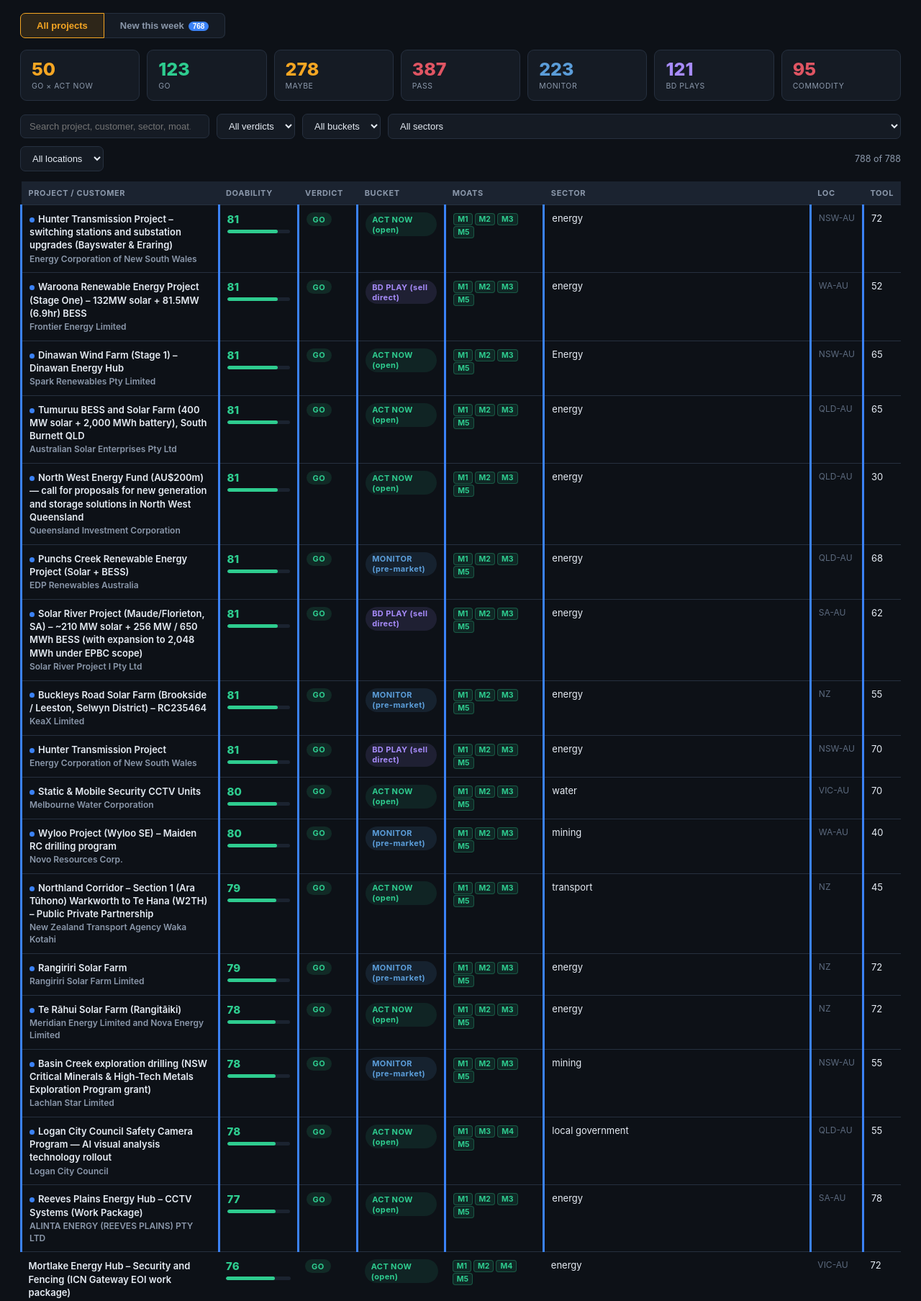
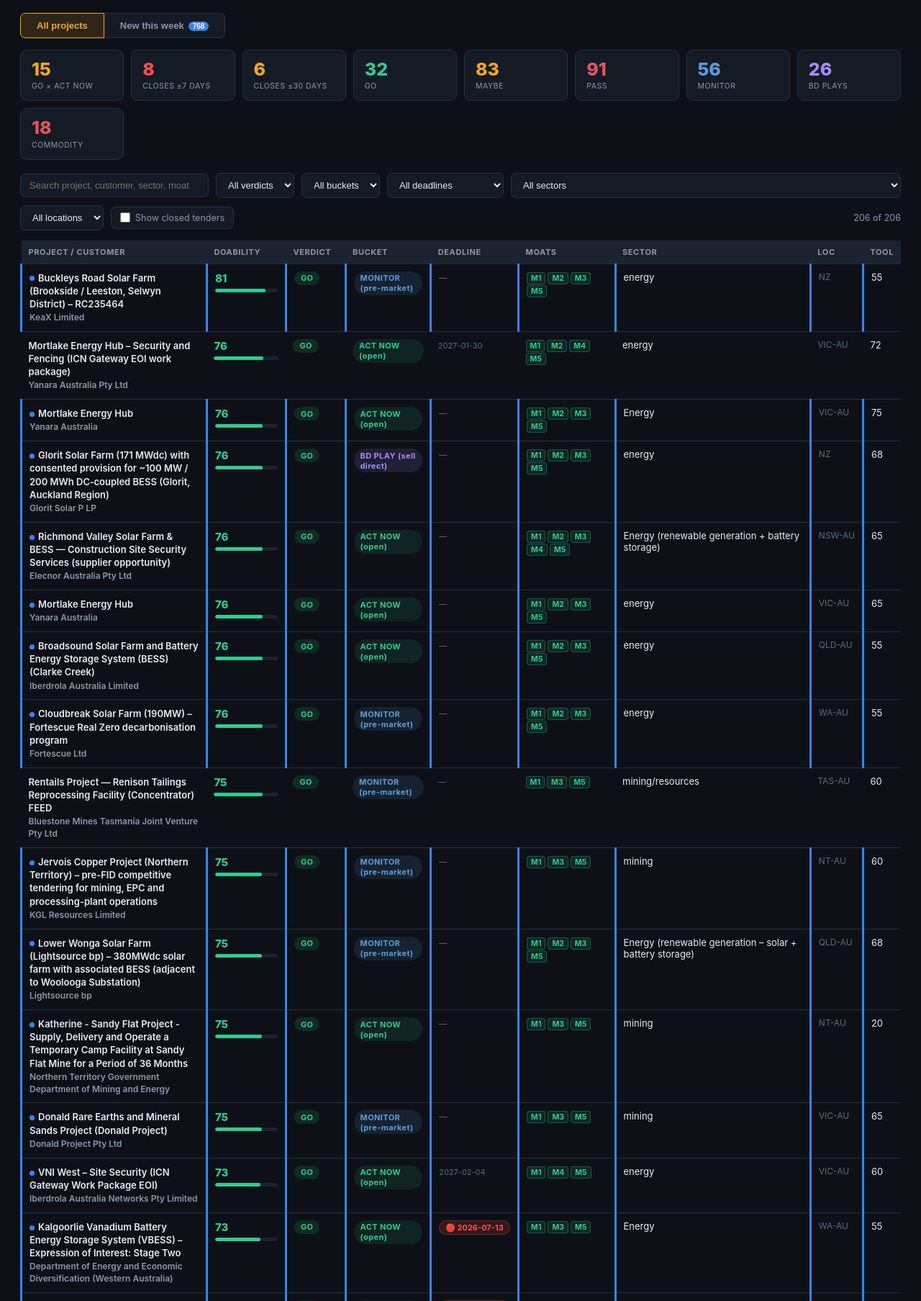
Before and after one commit to kavanmehta-pixel/vi-tender-triage, a Flask app: page / in a window 1280 px wide. Shown: the part 111-1918 px from the top of the page at 72% size. Run offline with Flask 3, Linux system fonts and the light colour scheme; data comes from the database, SQL or seed files in the repository; both versions use the stored data as it was after the commit.

Commit message:
add closing dates, deadline badges, closed filter, hide-closed toggle

```diff
--- a/app.py
+++ b/app.py
@@ -1,5 +1,5 @@
 import os, json, csv, io, re, sqlite3, hashlib, secrets
-from datetime import datetime, timedelta
+from datetime import datetime, timedelta, date
 from flask import Flask, request, jsonify, render_template, g
 
 app = Flask(__name__)
@@ -48,7 +48,9 @@
         commodity TEXT,
         first_seen_at TEXT,
         last_seen_at TEXT,
-        run_id TEXT
+        run_id TEXT,
+        closing_date TEXT,
+        is_closed INTEGER DEFAULT 0
     );
     CREATE TABLE IF NOT EXISTS contacts (
         id INTEGER PRIMARY KEY AUTOINCREMENT,
@@ -80,7 +82,75 @@
     CREATE INDEX IF NOT EXISTS idx_run_id ON projects(run_id);
     CREATE INDEX IF NOT EXISTS idx_verdict ON projects(verdict);
     """)
+    # Migrations for existing DBs
+    try:
+        db.execute("ALTER TABLE projects ADD COLUMN closing_date TEXT")
+    except Exception:
+        pass
+    try:
+        db.execute("ALTER TABLE projects ADD COLUMN is_closed INTEGER DEFAULT 0")
+    except Exception:
+        pass
+    db.commit()
     db.close()
+
+
+# ─── Date Parser ────────────────────────────────────────────────────────
+
+MONTH_MAP = {
+    'jan': 1, 'feb': 2, 'mar': 3, 'apr': 4, 'may': 5, 'jun': 6,
+    'jul': 7, 'aug': 8, 'sep': 9, 'oct': 10, 'nov': 11, 'dec': 12,
+    'january': 1, 'february': 2, 'march': 3, 'april': 4, 'june': 6,
+    'july': 7, 'august': 8, 'september': 9, 'october': 10,
+    'november': 11, 'december': 12,
+}
+
+def extract_closing_date(stage_text):
+    """Extract closing date from stage field text. Returns ISO date string or None."""
+    if not stage_text:
+        return None
+    text = stage_text.lower()
+
+    # Priority: look near close/closing/deadline keywords first
+    patterns = [
+        # "closes 14 Jul 2026", "closing 9 July 2026", "close 20 July 2026"
+        r'clos(?:e[sd]?|ing)[^;\n]{0,40}?(\d{1,2})\s+(jan(?:uary)?|feb(?:ruary)?|mar(?:ch)?|apr(?:il)?|may|jun(?:e)?|jul(?:y)?|aug(?:ust)?|sep(?:tember)?|oct(?:ober)?|nov(?:ember)?|dec(?:ember)?)\s+(\d{4})',
+        # "due 14 Jul 2026"
+        r'due[^;\n]{0,20}?(\d{1,2})\s+(jan(?:uary)?|feb(?:ruary)?|mar(?:ch)?|apr(?:il)?|may|jun(?:e)?|jul(?:y)?|aug(?:ust)?|sep(?:tember)?|oct(?:ober)?|nov(?:ember)?|dec(?:ember)?)\s+(\d{4})',
+        # Fallback: any "14 Jul 2026" style date
+        r'(\d{1,2})\s+(jan(?:uary)?|feb(?:ruary)?|mar(?:ch)?|apr(?:il)?|may|jun(?:e)?|jul(?:y)?|aug(?:ust)?|sep(?:tember)?|oct(?:ober)?|nov(?:ember)?|dec(?:ember)?)\s+(\d{4})',
+    ]
+
+    for pat in patterns:
+        matches = re.findall(pat, text)
+        for m in matches:
+            try:
+                d, mon, yr = int(m[0]), MONTH_MAP.get(m[1][:3]), int(m[2])
+                if mon and 2025 <= yr <= 2030 and 1 <= d <= 31:
+                    return date(yr, mon, d).isoformat()
+            except Exception:
+                continue
+    return None
+
+
+def deadline_status(closing_date_str):
+    """Returns: 'closed', 'urgent' (<=7d), 'soon' (8-30d), 'future', or None."""
+    if not closing_date_str:
+        return None
+    try:
+        cd = date.fromisoformat(closing_date_str)
+        today = date.today()
+        delta = (cd - today).days
+        if delta < 0:
+            return 'closed'
+        elif delta <= 7:
+            return 'urgent'
+        elif delta <= 30:
+            return 'soon'
+        else:
+            return 'future'
+    except Exception:
+        return None
 
 # ─── Moat Scorer v2.2 ──────────────────────────────────────────────────
 
@@ -235,13 +305,21 @@
         total += 1
         h = make_hash(row)
         scores = score_project(row)
+
+        # Extract closing date from stage field
+        stage_text = row.get("stage", "") + " " + row.get("notes", "")
+        closing_date = extract_closing_date(stage_text)
+        ds = deadline_status(closing_date)
+        is_closed = 1 if ds == 'closed' else 0
+
         existing = db.execute("SELECT id, first_seen_at FROM projects WHERE project_hash = ?", (h,)).fetchone()
 
         if existing:
             db.execute("""UPDATE projects SET
                 doability_score=?, verdict=?, action_bucket=?, moats=?, moat_count=?,
                 risk_flags=?, commodity=?, last_seen_at=?, run_id=?,
-                stage=?, opportunity_type=?, priority_score=?, signal_summary=?, notes=?, active=?
+                stage=?, opportunity_type=?, priority_score=?, signal_summary=?, notes=?, active=?,
+                closing_date=?, is_closed=?
                 WHERE project_hash=?""",
                 (scores["doability_score"], scores["verdict"], scores["action_bucket"],
                  scores["moats"], scores["moat_count"], scores["risk_flags"], scores["commodity"],
@@ -249,6 +327,7 @@
                  row.get("stage", ""), row.get("opportunity_type", ""),
                  row.get("priority_score", ""), row.get("signal_summary", ""),
                  row.get("notes", ""), row.get("active", ""),
+                 closing_date, is_closed,
                  h))
         else:
             new_count += 1
@@ -258,15 +337,16 @@
                  stage, year, source_url, socI_relevance, opportunity_type, priority_score,
                  signal_summary, notes, active,
                  doability_score, verdict, action_bucket, moats, moat_count,
-                 risk_flags, commodity, first_seen_at, last_seen_at, run_id)
-                VALUES (?,?,?,?,?,?,?,?,?,?,?,?,?,?,?,?,?,?,?,?,?,?,?,?,?)""",
+                 risk_flags, commodity, first_seen_at, last_seen_at, run_id,
+                 closing_date, is_closed)
+                VALUES (?,?,?,?,?,?,?,?,?,?,?,?,?,?,?,?,?,?,?,?,?,?,?,?,?,?,?)""",
                 (h, vals["project_name"], vals["customer"], vals["location"],
                  vals["asset_type"], vals["sector"], vals["stage"], vals["year"],
                  vals["source_url"], vals["socI_relevance"], vals["opportunity_type"],
                  vals["priority_score"], vals["signal_summary"], vals["notes"], vals["active"],
                  scores["doability_score"], scores["verdict"], scores["action_bucket"],
                  scores["moats"], scores["moat_count"], scores["risk_flags"], scores["commodity"],
-                 now, now, run_id))
+                 now, now, run_id, closing_date, is_closed))
 
     return total, new_count
 
@@ -301,14 +381,23 @@
 @app.route("/api/projects")
 def api_projects():
     db = get_db()
-    rows = db.execute("""
+    hide_closed = request.args.get("hide_closed", "1") == "1"
+    where = "WHERE active = 'true'"
+    if hide_closed:
+        where += " AND (is_closed = 0 OR is_closed IS NULL)"
+    rows = db.execute(f"""
         SELECT *, CASE WHEN first_seen_at = last_seen_at AND run_id = (
             SELECT id FROM runs ORDER BY created_at DESC LIMIT 1
         ) THEN 1 ELSE 0 END as is_new
-        FROM projects WHERE active = 'true'
+        FROM projects {where}
         ORDER BY doability_score DESC
     """).fetchall()
-    return jsonify([dict(r) for r in rows])
+    result = []
+    for r in rows:
+        d = dict(r)
+        d["deadline_status"] = deadline_status(d.get("closing_date"))
+        result.append(d)
+    return jsonify(result)
 
 
 @app.route("/api/projects/new")
--- a/templates/dashboard.html
+++ b/templates/dashboard.html
@@ -13,10 +13,11 @@
   --maybe:#f5a623;--maybe-dim:rgba(245,166,35,.13);
   --pass:#e05563;--pass-dim:rgba(224,85,99,.12);
   --mon:#5b9dd9;--bd:#a78bfa;--new:#3b82f6;
+  --urgent:#ff4d4d;--soon:#f97316;--closed:#4a5568;
 }
 *{margin:0;padding:0;box-sizing:border-box}
 body{background:var(--bg);color:var(--text);font-family:-apple-system,'Segoe UI',Roboto,Helvetica,Arial,sans-serif;font-size:14px}
-.wrap{max-width:1520px;margin:0 auto;padding:24px 28px 80px}
+.wrap{max-width:1560px;margin:0 auto;padding:24px 28px 80px}
 header{display:flex;justify-content:space-between;align-items:flex-end;flex-wrap:wrap;gap:12px;border-bottom:1px solid var(--line);padding-bottom:18px;margin-bottom:18px}
 h1{font-size:21px;font-weight:700}
 h1 span{color:var(--amber)}
@@ -30,17 +31,20 @@
 .view-toggle button:last-child{border-radius:0 7px 7px 0;border-left:none}
 .view-toggle button.on{background:var(--amber-dim);color:var(--amber);border-color:var(--amber)}
 .new-badge{background:var(--new);color:#fff;font-size:10px;padding:1px 6px;border-radius:10px;margin-left:6px;font-weight:700}
-.cards{display:grid;grid-template-columns:repeat(auto-fit,minmax(140px,1fr));gap:10px;margin-bottom:18px}
+.cards{display:grid;grid-template-columns:repeat(auto-fit,minmax(130px,1fr));gap:10px;margin-bottom:18px}
 .card{background:var(--panel);border:1px solid var(--line);border-radius:9px;padding:13px 15px;cursor:pointer;transition:border-color .15s}
 .card:hover{border-color:var(--amber)}
 .card.on{border-color:var(--amber);background:var(--amber-dim)}
 .card .n{font-size:25px;font-weight:800;line-height:1.1}
 .card .l{font-size:10.5px;color:var(--muted);margin-top:3px;text-transform:uppercase;letter-spacing:.5px}
-.n.go{color:var(--go)}.n.maybe{color:var(--maybe)}.n.pass{color:var(--pass)}.n.mon{color:var(--mon)}.n.bd{color:var(--bd)}.n.hot{color:var(--amber)}.n.new{color:var(--new)}
+.n.go{color:var(--go)}.n.maybe{color:var(--maybe)}.n.pass{color:var(--pass)}.n.mon{color:var(--mon)}.n.bd{color:var(--bd)}.n.hot{color:var(--amber)}.n.new{color:var(--new)}.n.urgent{color:var(--urgent)}
 .toolbar{display:flex;gap:10px;flex-wrap:wrap;align-items:center;margin-bottom:14px}
 input[type=search],select{background:var(--panel);border:1px solid var(--line);color:var(--text);border-radius:7px;padding:8px 12px;font-size:13px;outline:none}
 input[type=search]{flex:1;min-width:220px}
 input[type=search]:focus,select:focus{border-color:var(--amber)}
+.toggle-closed{display:flex;align-items:center;gap:7px;font-size:12.5px;color:var(--muted);cursor:pointer;padding:7px 12px;background:var(--panel);border:1px solid var(--line);border-radius:7px;white-space:nowrap}
+.toggle-closed input{cursor:pointer;width:14px;height:14px}
+.toggle-closed.active{border-color:var(--urgent);color:var(--urgent)}
 .count{color:var(--muted);font-size:12.5px;margin-left:auto;white-space:nowrap}
 table{width:100%;border-collapse:collapse}
 th{position:sticky;top:0;background:var(--panel2);color:var(--muted);font-size:11px;text-transform:uppercase;letter-spacing:.6px;text-align:left;padding:9px 10px;border-bottom:1px solid var(--line);cursor:pointer;user-select:none;white-space:nowrap;z-index:2}
@@ -49,7 +53,8 @@
 tr.row{cursor:pointer}
 tr.row:hover td{background:rgba(255,255,255,.025)}
 tr.row.is-new td{border-left:3px solid var(--new)}
-.pname{font-weight:600;max-width:400px;line-height:1.4}
+tr.row.is-closed td{opacity:0.45}
+.pname{font-weight:600;max-width:380px;line-height:1.4}
 .pname a{color:var(--text);text-decoration:none}
 .pname a:hover{color:var(--amber);text-decoration:underline}
 .cust{color:var(--muted);font-size:12px;margin-top:2px}
@@ -57,6 +62,10 @@
 .badge{display:inline-block;padding:2.5px 9px;border-radius:20px;font-size:11px;font-weight:700;letter-spacing:.4px}
 .b-GO{background:var(--go-dim);color:var(--go)}.b-MAYBE{background:var(--maybe-dim);color:var(--maybe)}.b-PASS{background:var(--pass-dim);color:var(--pass)}
 .b-act{background:rgba(46,204,143,.1);color:var(--go)}.b-mon{background:rgba(91,157,217,.12);color:var(--mon)}.b-bd{background:rgba(167,139,250,.12);color:var(--bd)}.b-rev{background:rgba(139,152,171,.12);color:var(--muted)}
+.dl-urgent{display:inline-flex;align-items:center;gap:4px;background:rgba(255,77,77,.15);color:var(--urgent);border:1px solid rgba(255,77,77,.3);border-radius:12px;padding:2px 8px;font-size:11px;font-weight:700;white-space:nowrap}
+.dl-soon{display:inline-flex;align-items:center;gap:4px;background:rgba(249,115,22,.12);color:var(--soon);border:1px solid rgba(249,115,22,.3);border-radius:12px;padding:2px 8px;font-size:11px;font-weight:700;white-space:nowrap}
+.dl-closed{display:inline-flex;align-items:center;gap:4px;background:rgba(74,85,104,.2);color:var(--closed);border:1px solid rgba(74,85,104,.3);border-radius:12px;padding:2px 8px;font-size:11px;font-weight:600;white-space:nowrap;text-decoration:line-through}
+.dl-future{color:var(--dim);font-size:11px;white-space:nowrap}
 .scorecell{min-width:110px}
 .bar{height:5px;background:var(--panel2);border-radius:3px;overflow:hidden;margin-top:5px}
 .bar i{display:block;height:100%;border-radius:3px}
@@ -69,7 +78,7 @@
 .loc{color:var(--dim);font-size:12px;white-space:nowrap}
 .foot{color:var(--dim);font-size:11.5px;margin-top:26px;line-height:1.7;border-top:1px solid var(--line);padding-top:14px}
 .loading{text-align:center;padding:60px;color:var(--muted);font-size:15px}
-@media(max-width:900px){.wrap{padding:14px}th:nth-child(6),td:nth-child(6),th:nth-child(7),td:nth-child(7){display:none}}
+@media(max-width:900px){.wrap{padding:14px}th:nth-child(7),td:nth-child(7),th:nth-child(8),td:nth-child(8){display:none}}
 </style>
 </head>
 <body>
@@ -93,8 +102,12 @@
   <input type="search" id="q" placeholder="Search project, customer, sector, moat…">
   <select id="fVerdict"><option value="">All verdicts</option><option>GO</option><option>MAYBE</option><option>PASS</option></select>
   <select id="fAction"><option value="">All buckets</option><option value="ACT NOW (open)">Act now</option><option value="MONITOR (pre-market)">Monitor</option><option value="BD PLAY (sell direct)">BD play</option><option value="REVIEW">Review</option></select>
+  <select id="fDeadline"><option value="">All deadlines</option><option value="urgent">🔴 Closes ≤7 days</option><option value="soon">🟠 Closes ≤30 days</option><option value="future">Future</option><option value="closed">Closed</option></select>
   <select id="fSector"><option value="">All sectors</option></select>
   <select id="fLoc"><option value="">All locations</option></select>
+  <label class="toggle-closed" id="closedToggle">
+    <input type="checkbox" id="showClosed" onchange="toggleClosed()"> Show closed tenders
+  </label>
   <span class="count" id="count"></span>
 </div>
 
@@ -106,6 +119,7 @@
   <th data-k="doability_score">Doability</th>
   <th data-k="verdict">Verdict</th>
   <th data-k="action_bucket">Bucket</th>
+  <th data-k="closing_date">Deadline</th>
   <th data-k="moat_count">Moats</th>
   <th data-k="sector">Sector</th>
   <th data-k="location">Loc</th>
@@ -116,17 +130,24 @@
 </div>
 
 <div class="foot">
-  Doability asks "does VI have a unique, defensible entry here" — not just "is it a CCTV job". Score core: 1 moat ≈ 39, 2 ≈ 55, 3 ≈ 67, 4 ≈ 75, 5 ≈ 81 before sector and flags. <b style="color:var(--text)">New this week</b> shows projects first seen in the latest run. <b style="color:var(--text)">Tool score</b> is John's priority score from the discovery pipeline.
+  Doability asks "does VI have a unique, defensible entry here" — not just "is it a CCTV job". Score core: 1 moat ≈ 39, 2 ≈ 55, 3 ≈ 67, 4 ≈ 75, 5 ≈ 81 before sector and flags. <b style="color:var(--text)">New this week</b> shows projects first seen in the latest run. <b style="color:var(--text)">Tool score</b> is John's priority score from the discovery pipeline. Closed tenders are hidden by default — use "Show closed" to reveal them (dimmed).
 </div>
 </div>
 
 <script>
-let DATA=[], DATA_NEW=[], view='all', sortK=null, sortAsc=false, filt={q:'',verdict:'',action:'',sector:'',loc:'',card:''};
+let DATA=[], DATA_NEW=[], DATA_ALL=[], view='all', sortK=null, sortAsc=false;
+let filt={q:'',verdict:'',action:'',sector:'',loc:'',card:'',deadline:''};
+let showClosed=false;
 const rank={GO:0,MAYBE:1,PASS:2};
+
+async function loadData(withClosed){
+  const param = withClosed ? '?hide_closed=0' : '?hide_closed=1';
+  return fetch('/api/projects'+param).then(r=>r.json());
+}
 
 async function load(){
   const [all, nw, stats] = await Promise.all([
-    fetch('/api/projects').then(r=>r.json()),
+    loadData(false),
     fetch('/api/projects/new').then(r=>r.json()),
     fetch('/api/stats').then(r=>r.json()),
   ]);
@@ -136,13 +157,19 @@
   document.getElementById('stamp').innerHTML = (lr
     ? `Last run: ${lr.created_at.slice(0,10)} · ${lr.new_projects} new · ${lr.total_projects} total`
     : 'No runs yet') + '<br><a href="/upload">Upload CSVs</a>';
-  // populate filters
   const secs=[...new Set(DATA.map(d=>d.sector).filter(Boolean))].sort();
   const locs=[...new Set(DATA.map(d=>d.location).filter(Boolean))].sort();
   secs.forEach(s=>{const o=document.createElement('option');o.value=s;o.textContent=s;document.getElementById('fSector').append(o)});
   locs.forEach(s=>{const o=document.createElement('option');o.value=s;o.textContent=s;document.getElementById('fLoc').append(o)});
   document.getElementById('loading').style.display='none';
   document.getElementById('tbl').style.display='';
+  drawCards(); render();
+}
+
+async function toggleClosed(){
+  showClosed = document.getElementById('showClosed').checked;
+  document.getElementById('closedToggle').className = 'toggle-closed' + (showClosed?' active':'');
+  DATA = await loadData(showClosed);
   drawCards(); render();
 }
 
@@ -157,6 +184,8 @@
 
 const cardsDef=[
   {id:'gonow',label:'GO × Act now',cls:'hot',test:d=>d.verdict==='GO'&&(d.action_bucket||'').startsWith('ACT')},
+  {id:'urgent',label:'Closes ≤7 days',cls:'urgent',test:d=>d.deadline_status==='urgent'},
+  {id:'soon',label:'Closes ≤30 days',cls:'hot',test:d=>d.deadline_status==='soon'},
   {id:'go',label:'GO',cls:'go',test:d=>d.verdict==='GO'},
   {id:'maybe',label:'MAYBE',cls:'maybe',test:d=>d.verdict==='MAYBE'},
   {id:'pass',label:'PASS',cls:'pass',test:d=>d.verdict==='PASS'},
@@ -164,6 +193,7 @@
   {id:'bd',label:'BD plays',cls:'bd',test:d=>(d.action_bucket||'').startsWith('BD')},
   {id:'com',label:'Commodity',cls:'pass',test:d=>d.commodity==='yes'},
 ];
+
 function drawCards(){
   const s=src();
   document.getElementById('cards').innerHTML=cardsDef.map(c=>
@@ -175,17 +205,35 @@
 function scoreColor(s){return s>=70?'var(--go)':(s>=50?'var(--maybe)':'var(--pass)');}
 function esc(s){return(s||'').replace(/&/g,'&amp;').replace(/</g,'&lt;');}
 
+function dlBadge(d){
+  const ds = d.deadline_status, cd = d.closing_date;
+  if(!ds && !cd) return '<span style="color:var(--dim);font-size:11px">—</span>';
+  const label = cd ? cd : '';
+  if(ds==='closed') return `<span class="dl-closed">${label}</span>`;
+  if(ds==='urgent') return `<span class="dl-urgent">🔴 ${label}</span>`;
+  if(ds==='soon')   return `<span class="dl-soon">🟠 ${label}</span>`;
+  return `<span class="dl-future">${label}</span>`;
+}
+
 function rows(){
   let r=src().filter(d=>{
+    if(!showClosed && d.is_closed) return false;
     if(filt.card){const c=cardsDef.find(x=>x.id===filt.card);if(!c.test(d))return false;}
     if(filt.verdict&&d.verdict!==filt.verdict)return false;
     if(filt.action&&d.action_bucket!==filt.action)return false;
     if(filt.sector&&d.sector!==filt.sector)return false;
     if(filt.loc&&d.location!==filt.loc)return false;
+    if(filt.deadline&&d.deadline_status!==filt.deadline)return false;
     if(filt.q){const t=(d.project_name+' '+d.customer+' '+d.sector+' '+d.signal_summary+' '+(d.moats||'')+' '+(d.risk_flags||'')).toLowerCase();if(!t.includes(filt.q))return false;}
     return true;
   });
-  if(sortK){r.sort((a,b)=>{let x=a[sortK],y=b[sortK];if(sortK==='verdict'){x=rank[x];y=rank[y];}if(sortK==='doability_score'||sortK==='priority_score'||sortK==='moat_count'){x=+x||0;y=+y||0;}return(x<y?-1:x>y?1:0)*(sortAsc?1:-1);});}
+  if(sortK){r.sort((a,b)=>{
+    let x=a[sortK],y=b[sortK];
+    if(sortK==='verdict'){x=rank[x];y=rank[y];}
+    if(sortK==='closing_date'){x=x||'9999';y=y||'9999';}
+    if(sortK==='doability_score'||sortK==='priority_score'||sortK==='moat_count'){x=+x||0;y=+y||0;}
+    return(x<y?-1:x>y?1:0)*(sortAsc?1:-1);
+  });}
   return r;
 }
 
@@ -195,19 +243,22 @@
   document.getElementById('tb').innerHTML=r.map((d,i)=>{
     const b=(d.action_bucket||'').startsWith('ACT')?'b-act':(d.action_bucket||'').startsWith('MON')?'b-mon':(d.action_bucket||'').startsWith('BD')?'b-bd':'b-rev';
     const isNew=d.is_new||view==='new';
-    return `<tr class="row ${isNew?'is-new':''}" onclick="tog(${i})">
+    const isClosed=d.is_closed;
+    return `<tr class="row ${isNew?'is-new':''} ${isClosed?'is-closed':''}" onclick="tog(${i})">
       <td class="pname">${isNew?'<span class="new-dot"></span>':''}${d.source_url?`<a href="${esc(d.source_url)}" target="_blank" onclick="event.stopPropagation()">${esc(d.project_name)}</a>`:esc(d.project_name)}
         <div class="cust">${esc(d.customer)}</div></td>
       <td class="scorecell"><span class="snum" style="color:${scoreColor(d.doability_score)}">${d.doability_score}</span>
         <div class="bar"><i style="width:${d.doability_score}%;background:${scoreColor(d.doability_score)}"></i></div></td>
       <td><span class="badge b-${d.verdict}">${d.verdict}</span></td>
       <td><span class="badge ${b}">${esc(d.action_bucket||'')}</span></td>
+      <td>${dlBadge(d)}</td>
       <td>${d.commodity==='yes'?'<span class="badge b-PASS">COMMODITY</span>':(d.moats||'').split('; ').filter(Boolean).map(m=>`<span class="moat" title="${esc(m)}">${m.slice(0,2)}</span>`).join('')}</td>
       <td>${esc(d.sector)}</td>
       <td class="loc">${esc(d.location)}</td>
       <td>${d.priority_score||'—'}</td>
     </tr>
-    <tr class="detail" id="det${i}" style="display:none"><td colspan="8">
+    <tr class="detail" id="det${i}" style="display:none"><td colspan="9">
+      ${d.closing_date?`<b>Deadline:</b> <span style="color:${d.deadline_status==='urgent'?'var(--urgent)':d.deadline_status==='soon'?'var(--soon)':'var(--muted)'}">${d.closing_date}</span> (${d.deadline_status||'unknown'})<br>`:''}
       ${d.moats?'<b>Unique angles:</b> '+d.moats.split('; ').map(t=>`<span class="tag pos">${esc(t)}</span>`).join('')+'<br>':'<b>Unique angles:</b> <span class="tag neg">none — commodity scope</span><br>'}
       ${d.risk_flags?'<b>Risk flags:</b> '+d.risk_flags.split('; ').map(t=>`<span class="tag neg">${esc(t)}</span>`).join('')+'<br>':''}
       <b>Stage:</b> ${esc(d.stage)||'—'} · <b>Type:</b> ${esc(d.opportunity_type)||'—'} · <b>Asset:</b> ${esc(d.asset_type)} · <b>Year:</b> ${esc(d.year)}<br>
@@ -221,9 +272,10 @@
 document.getElementById('q').oninput=e=>{filt.q=e.target.value.toLowerCase();render();};
 document.getElementById('fVerdict').onchange=e=>{filt.verdict=e.target.value;render();};
 document.getElementById('fAction').onchange=e=>{filt.action=e.target.value;render();};
+document.getElementById('fDeadline').onchange=e=>{filt.deadline=e.target.value;render();};
 document.getElementById('fSector').onchange=e=>{filt.sector=e.target.value;render();};
 document.getElementById('fLoc').onchange=e=>{filt.loc=e.target.value;render();};
-document.querySelectorAll('th').forEach(th=>th.onclick=()=>{const k=th.dataset.k;if(sortK===k)sortAsc=!sortAsc;else{sortK=k;sortAsc=(k==='project_name'||k==='sector'||k==='location');}render();});
+document.querySelectorAll('th').forEach(th=>th.onclick=()=>{const k=th.dataset.k;if(sortK===k)sortAsc=!sortAsc;else{sortK=k;sortAsc=(k==='project_name'||k==='sector'||k==='location'||k==='closing_date');}render();});
 load();
 </script>
 </body>
```
Also changed, not shown: vi_triage.db, 1 other file.
